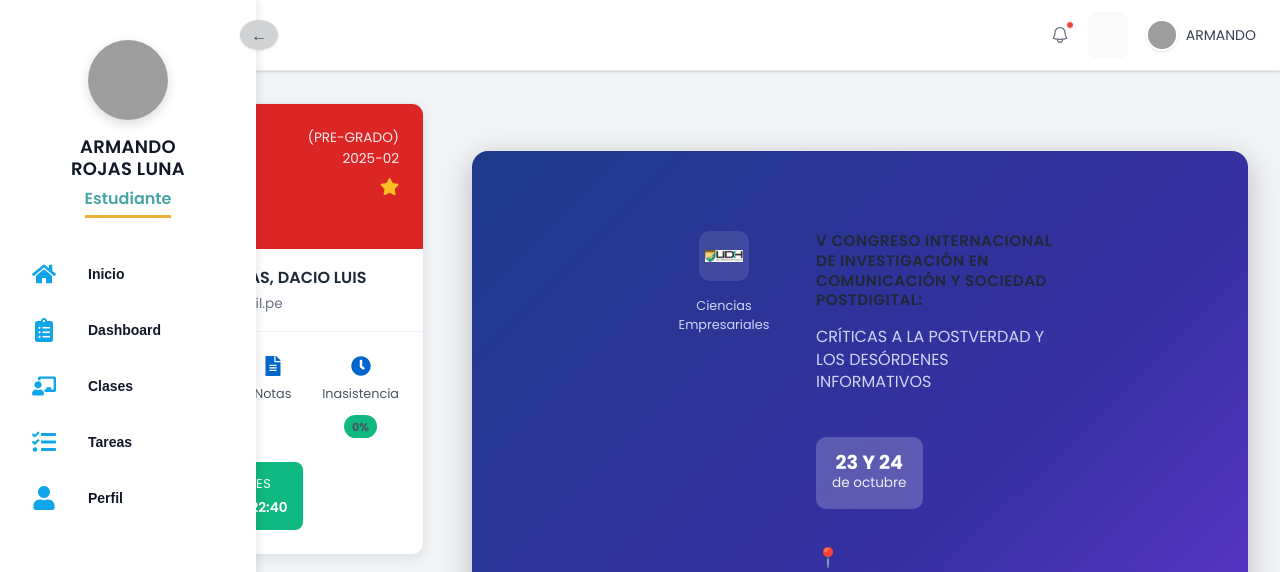
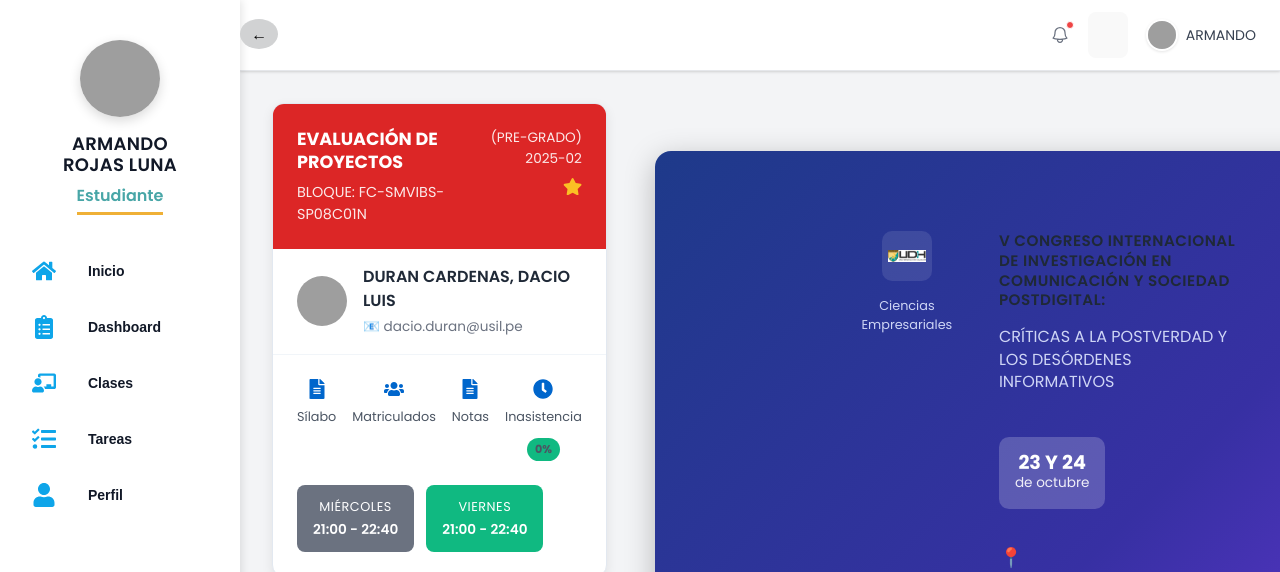
Before and after one commit to AnthonyRS7000/aulavirtual, a React (Vite) app: page / in a window 1280 px wide. Shown: the top 572 px of the page. Built offline with nearby package versions, Linux system fonts and the light colour scheme; grey boxes are pictures that could not be loaded.

Commit message:
correción sidebar

```diff
--- a/src/components/Layout.css
+++ b/src/components/Layout.css
@@ -4,7 +4,7 @@
   display: flex;
   height: 100vh;
   overflow: hidden;
-  background-color: #f3f4f6;
+  background-color: var(--background-color, #f4f4f4);
   font-family: 'Roboto', 'Poppins', sans-serif;
   transition: background-color 0.1s ease;
 }
@@ -26,6 +26,76 @@
   background-color: #ffffff;
   transition: transform 0.3s ease-in-out, width 0.3s ease-in-out, background-color 0.15s ease, border-color 0.15s ease, box-shadow 0.15s ease;
   box-shadow: 2px 0px 8px rgba(0, 0, 0, 0.1);
+}
+
+/* ✅ Al colapsar: reducir ancho y ocultar texto interno */
+.admin-sidebar.collapsed,
+.admin-sidebar-desktop.collapsed {
+  width: 80px !important;
+}
+
+/* ✅ Ocultar nombre, rol y texto en modo colapsado */
+.admin-sidebar.collapsed .user-info-text,
+.admin-sidebar-desktop.collapsed .user-info-text,
+.admin-sidebar.collapsed .nav-section-label-copiloto,
+.admin-sidebar-desktop.collapsed .nav-section-label-copiloto {
+  display: none !important;
+}
+
+/* ✅ Centrar íconos en modo colapsado */
+.admin-sidebar.collapsed .nav-section-content-copiloto,
+.admin-sidebar-desktop.collapsed .nav-section-content-copiloto {
+  justify-content: flex-start !important;
+  align-items: flex-start !important;
+  padding-left: 0.75rem; /* Ajusta el padding si se ve desplazado */
+}
+
+/* ✅ Centrar avatar al colapsar */
+.admin-sidebar.collapsed .user-avatar-copiloto,
+.admin-sidebar-desktop.collapsed .user-avatar-copiloto {
+  margin-left: auto !important;
+  margin-right: auto !important;
+}
+
+.admin-sidebar .nav-section-copiloto,
+.admin-sidebar.collapsed .nav-section-copiloto {
+  margin-top: 2rem; /* o el margen que usas normalmente */
+}
+
+.admin-sidebar.collapsed .user-header,
+.admin-sidebar-desktop.collapsed .user-header {
+  display: none !important;
+}
+
+.admin-sidebar.collapsed .user-info-copiloto,
+.admin-sidebar-desktop.collapsed .user-info-copiloto {
+  min-height: 120px; /* conserva el espacio del bloque */
+  margin-bottom: 1rem;
+  opacity: 0;
+  height: auto;
+  pointer-events: none;
+  overflow: hidden;
+}
+
+.admin-sidebar .nav-container-copiloto,
+.admin-sidebar-desktop .nav-container-copiloto {
+  margin-top: 2rem;
+}
+
+.admin-sidebar.collapsed .nav-container-copiloto,
+.admin-sidebar-desktop.collapsed .nav-container-copiloto {
+  margin-top: 2rem !important; /* evitar que suban */
+}
+
+.admin-sidebar.collapsed .nav-section-content-copiloto,
+.admin-sidebar-desktop.collapsed .nav-section-content-copiloto {
+  justify-content: center !important;
+  padding-left: 0 !important;
+}
+
+.admin-sidebar.collapsed .nav-section-label-copiloto,
+.admin-sidebar-desktop.collapsed .nav-section-label-copiloto {
+  display: none !important;
 }
 
 /* Modo oscuro para sidebar - TRANSICIÓN RÁPIDA */
@@ -112,8 +182,14 @@
 .admin-main-content {
   display: flex;
   flex-direction: column;
-  flex: 1;
+  flex-grow: 1;
   overflow: hidden;
+  transition: margin-left 0.3s ease;
+  margin-left: 240px;
+}
+
+.admin-main-content.collapsed {
+  margin-left: 80px !important;
 }
 
 .admin-topbar {
@@ -266,23 +342,21 @@
 
 /* Botón de colapsar */
 .sidebar-collapse-button {
-  position: fixed !important;
-  top: 20px !important;
-  left: 240px !important;
-  z-index: 1000 !important;
-  width: 30px !important;
-  height: 30px !important;
-  border-radius: 50% !important;
-  background: #d1d2d3 !important;
-  border: none !important;
-  color: #374151 !important;
-  display: flex !important;
-  align-items: center !important;
-  justify-content: center !important;
-  transition: all 0.3s ease-in-out !important;
-  cursor: pointer !important;
-  box-shadow: 0 1px 3px rgba(0, 0, 0, 0.1) !important;
+  position: absolute;
+  top: 1.2rem;
+  z-index: 100;
+  width: 30px;
+  height: 30px;
+  border-radius: 50%;
+  background: #d1d2d3;
+  border: none;
+  cursor: pointer;
+  display: flex;
+  align-items: center;
+  justify-content: center;
+  transition: left 0.3s ease, transform 0.3s ease;
 }
+
 
 .sidebar-collapse-button:hover {
   background: #6b7280 !important;
@@ -318,7 +392,8 @@
   align-items: center;
   justify-content: center;
   margin-top: 1.5rem;
-  margin-bottom: 0.25rem;
+  margin-bottom: 1rem;
+  height: 175px;
   padding: 0 1rem;
 }
 
--- a/src/components/Layout.tsx
+++ b/src/components/Layout.tsx
@@ -24,18 +24,13 @@ export default function Layout({ children }: LayoutProps) {
       />
 
       {/* Main content area */}
-      <div className="admin-main-content">
-        {/* Topbar */}
-        <Topbar
-          onToggleSidebar={toggleSidebar}
-          isSidebarOpen={sidebarOpen}
-        />
+      <div className={`admin-main-content ${sidebarOpen ? '' : 'collapsed'}`}>
+  <Topbar onToggleSidebar={toggleSidebar} isSidebarOpen={sidebarOpen} />
+  <main className="admin-content">
+    {children}
+  </main>
+</div>
 
-        {/* Content */}
-        <main className="admin-content">
-          {children}
-        </main>
-      </div>
     </div>
   );
 }
--- a/src/components/Sidebar.css
+++ b/src/components/Sidebar.css
@@ -6,12 +6,34 @@
   position: fixed !important;
   top: 0 !important;
   left: 0 !important;
-  width: 16rem !important;
+  width: 240px !important;
   height: 100vh !important;
   background-color: #ffffff !important;
   box-shadow: 2px 0px 8px rgba(0, 0, 0, 0.1) !important;
   z-index: 30 !important;
+  overflow: hidden;
+  transition: width 0.3s ease;
   padding: 1rem !important;
+}
+
+.admin-sidebar-desktop.closed,
+.admin-sidebar.closed {
+  width: 80px;
+}
+
+.admin-sidebar.closed .user-avatar-copiloto,
+.admin-sidebar-desktop.closed .user-avatar-copiloto {
+  display: flex;
+  justify-content: center;
+}
+
+.sidebar-collapse-button {
+  transition: transform 0.3s ease;
+}
+
+/* Girar la flecha al colapsar */
+.admin-sidebar.closed ~ .sidebar-collapse-button {
+  transform: rotate(180deg);
 }
 
 .dark .admin-sidebar, .dark .admin-sidebar-desktop {
--- a/src/components/Sidebar.tsx
+++ b/src/components/Sidebar.tsx
@@ -50,13 +50,10 @@ export default function Sidebar({ isOpen, onClose, onToggle }: SidebarProps) {
 
   // Detectar cambios de tamaño de pantalla
   useEffect(() => {
-    const checkScreenSize = () => {
-      setIsDesktop(window.innerWidth >= 1024);
-    };
-
-    checkScreenSize();
-    window.addEventListener('resize', checkScreenSize);
-    return () => window.removeEventListener('resize', checkScreenSize);
+    const checkSize = () => setIsDesktop(window.innerWidth >= 1024);
+    checkSize();
+    window.addEventListener('resize', checkSize);
+    return () => window.removeEventListener('resize', checkSize);
   }, []);
 
   // Secciones de navegación - Componentes del estudiante sin desglosar
@@ -110,27 +107,20 @@ export default function Sidebar({ isOpen, onClose, onToggle }: SidebarProps) {
 
       {/* Botón de colapsar */}
       <button
-        onClick={() => onToggle?.()}
-        className={`sidebar-collapse-button ${isOpen ? 'appearing' : 'disappearing'}`}
+  onClick={onToggle}
+  className="sidebar-collapse-button"
   title="Colapsar sidebar"
   style={{
-          position: 'fixed',
-          top: '20px',
-          left: '240px',
-          zIndex: 1000,
-          width: '30px',
-          height: '30px',
-          borderRadius: '50%',
-          background: '#d1d2d3',
-          border: 'none',
-          cursor: 'pointer'
+    left: isOpen ? '240px' : '80px',
+    transform: isOpen ? 'rotate(0deg)' : 'rotate(180deg)',
   }}
 >
   ←
 </button>
 
+
       {/* Sidebar */}
-      <div className={`${sidebarClass} ${isOpen ? '' : 'closed'}`}>
+      <div className={`${sidebarClass} ${isOpen ? '' : 'collapsed'}`}>
         {/* Información del usuario - DISEÑO COPILOTO */}
         <div className="user-info-copiloto">
           <div className="user-avatar-copiloto">
--- a/src/components/Topbar.tsx
+++ b/src/components/Topbar.tsx
@@ -20,16 +20,6 @@ export default function Topbar({ onToggleSidebar, isSidebarOpen }: TopbarProps)
       <div className="topbar-container">
         {/* Lado izquierdo */}
         <div className="topbar-left">
-          {/* Botón toggle sidebar - SOLO visible cuando sidebar está cerrado */}
-          {!isSidebarOpen && (
-            <button
-              onClick={onToggleSidebar}
-              className="topbar-toggle"
-              title="Abrir barra lateral"
-            >
-              <Bars3Icon style={{ width: '1.5rem', height: '1.5rem' }} />
-            </button>
-          )}
         </div>
 
         {/* Lado derecho */}
```
Lines whose indentation alone changed are shown as unchanged.
